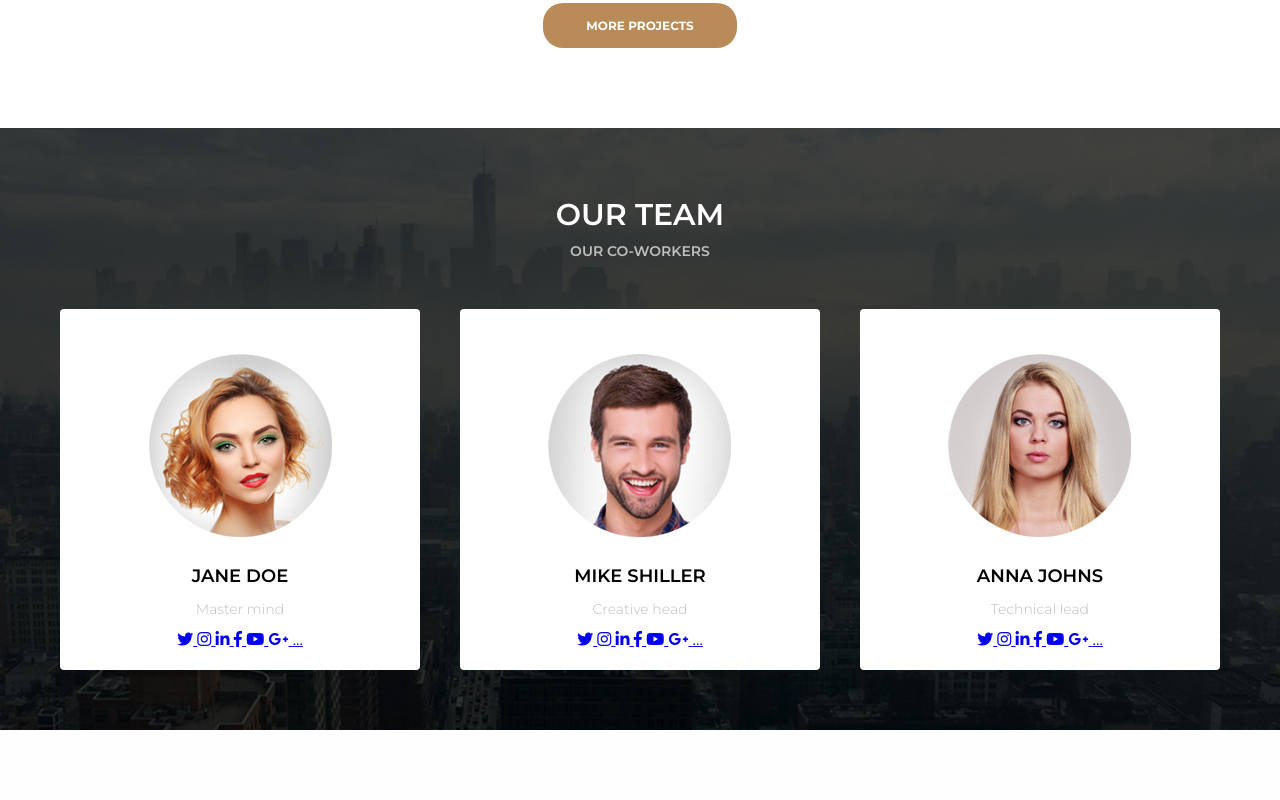
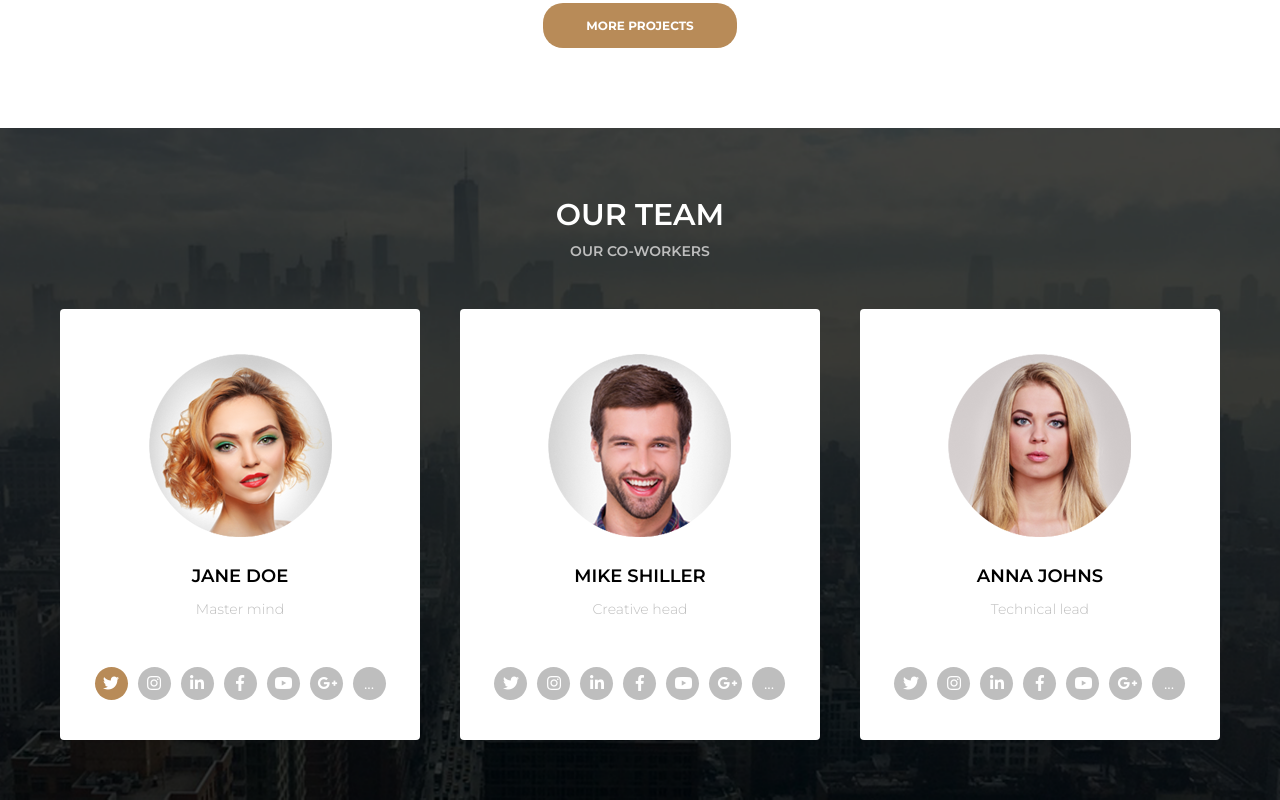
Before and after one commit to krollukasz/Awax, a website: page index.html in a window 1280 px wide. Shown: the part 2648-3448 px from the top of the page. Before the commit the page ends 3378 px from the top, so only its background shows below. Drawn offline with Linux system fonts and the light colour scheme.

Commit message:
Add styles for social media component

```diff
--- a/index.html
+++ b/index.html
@@ -258,7 +258,7 @@
                 <a href="https://googleplus.com/">
                   <i class="fab fa-google-plus-g social__media--item"></i>
                 </a>
-                <a href="#">...</a>
+                <a href="#" class="social__media--item">...</a>
               </div>
             </div>
           </div>
@@ -269,7 +269,7 @@
               <p class="section__paragraph">Creative head</p>
               <div class="social__media">
                 <a href="https://twitter.com/">
-                  <i class="fab fa-twitter social__media--item active"></i>
+                  <i class="fab fa-twitter social__media--item"></i>
                 </a>
                 <a href="https://www.instagram.com">
                   <i class="fab fa-instagram social__media--item"></i>
@@ -286,7 +286,7 @@
                 <a href="https://googleplus.com/">
                   <i class="fab fa-google-plus-g social__media--item"></i>
                 </a>
-                <a href="#">...</a>
+                <a href="#" class="social__media--item">...</a>
               </div>
             </div>
           </div>
@@ -297,7 +297,7 @@
               <p class="section__paragraph">Technical lead</p>
               <div class="social__media">
                 <a href="https://twitter.com/">
-                  <i class="fab fa-twitter social__media--item active"></i>
+                  <i class="fab fa-twitter social__media--item"></i>
                 </a>
                 <a href="https://www.instagram.com">
                   <i class="fab fa-instagram social__media--item"></i>
@@ -314,7 +314,7 @@
                 <a href="https://googleplus.com/">
                   <i class="fab fa-google-plus-g social__media--item"></i>
                 </a>
-                <a href="#">...</a>
+                <a href="#" class="social__media--item">...</a>
               </div>
             </div>
           </div>
--- /dev/null
+++ b/sass/components/_social-media.scss
@@ -0,0 +1,26 @@
+.social__media {
+  margin: 45px 5px 15px;
+  display: flex;
+  justify-content: center;
+  align-items: center;
+  flex-wrap: wrap;
+
+  .active {
+    background-color: $color-gold;
+  }
+
+  &--item {
+    margin: 5px;
+    padding: 8px;
+    width: 33px;
+    height: 33px;
+    background-color: $color-dark-grey;
+    color: $color-white;
+    text-decoration: none;
+    border-radius: 50%;
+
+    &:hover {
+      background-color: $color-gold;
+    }
+  }
+}
--- a/sass/style.scss
+++ b/sass/style.scss
@@ -10,6 +10,7 @@
 @import "sections/team";
 @import "components/button";
 @import "components/menu-slider";
+@import "components/social-media";
 
 * {
   box-sizing: border-box;
```
Also changed, not shown: css/style.css, 1 other file.
